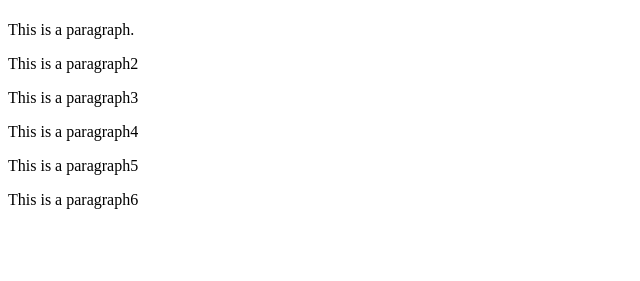
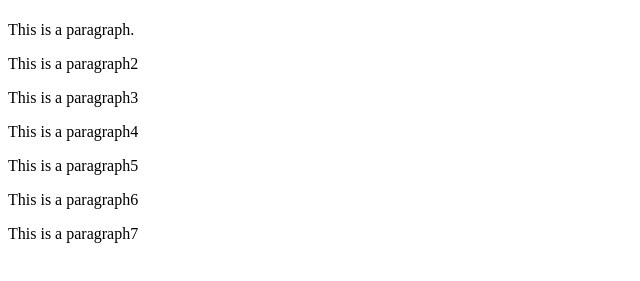
Before and after one commit to snuroop/sample, a plain HTML site: page helloworld/index.html in a window 1280 px wide. Shown: the part 59-340 px from the top of the page, without its empty margins (0-640 px from the left). Drawn offline with Linux system fonts and the light colour scheme.

Commit message:
004 done

```diff
--- a/helloworld/index.html
+++ b/helloworld/index.html
@@ -12,5 +12,6 @@
 <p>This is a paragraph4</p>
 <p>This is a paragraph5</p>
 <p>This is a paragraph6</p>
+<p>This is a paragraph7</p>
 </body>
 </html>
```
